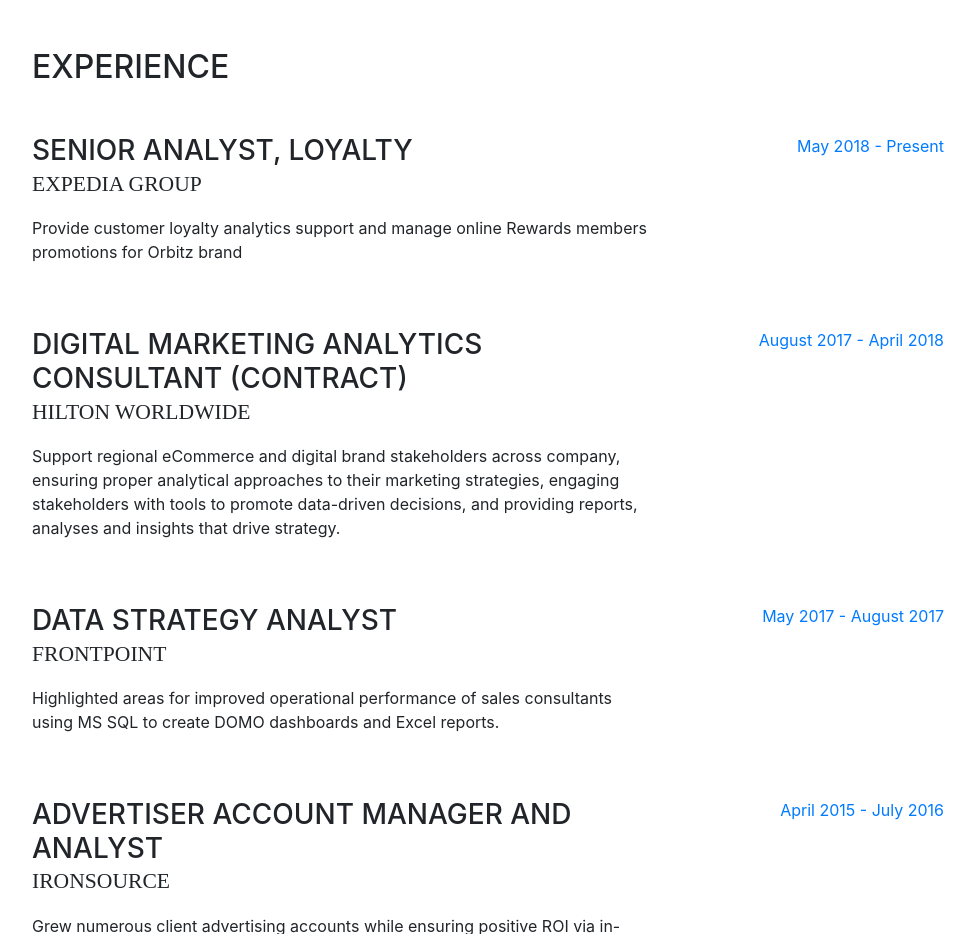
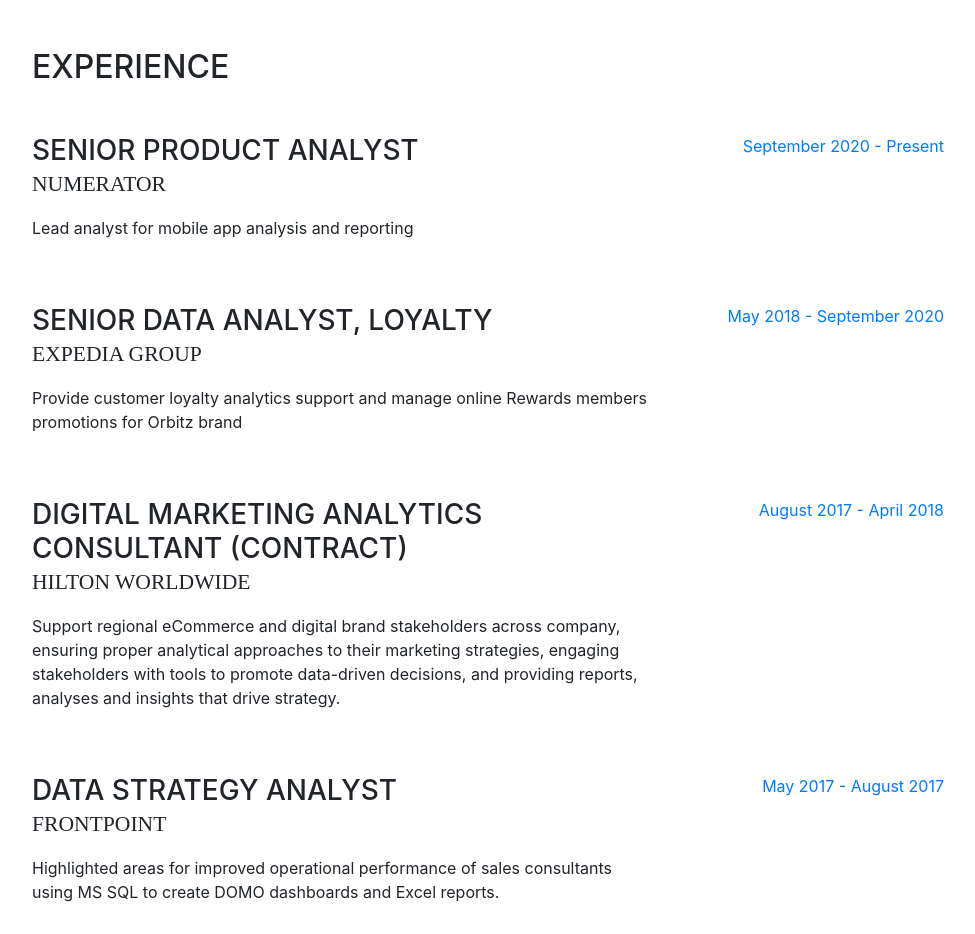
Before and after one commit to abmoreno/abmoreno.github.io, a website with bundled scripts: page index.html in a window 1280 px wide. Shown: the part 800-1734 px from the top of the page, without its empty margins (288-1263 px from the left). Built offline with nearby package versions, Linux system fonts and the light colour scheme; a web font is replaced by a local one.

Commit message:
Update index.html

```diff
--- a/index.html
+++ b/index.html
@@ -112,12 +112,23 @@
 
           <div class="resume-item d-flex flex-column flex-md-row mb-5">
             <div class="resume-content mr-auto">
-              <h3 class="mb-0">Senior Analyst, Loyalty</h3>
+              <h3 class="mb-0">Senior Product Analyst</h3>
+              <div class="subheading mb-3">Numerator</div>
+              <p>Lead analyst for mobile app analysis and reporting</p>
+            </div>
+            <div class="resume-date text-md-right">
+              <span class="text-primary">September 2020 - Present</span>
+            </div>
+          </div>
+
+          <div class="resume-item d-flex flex-column flex-md-row mb-5">
+            <div class="resume-content mr-auto">
+              <h3 class="mb-0">Senior Data Analyst, Loyalty</h3>
               <div class="subheading mb-3">Expedia Group</div>
               <p>Provide customer loyalty analytics support and manage online Rewards members promotions for Orbitz brand</p>
             </div>
             <div class="resume-date text-md-right">
-              <span class="text-primary">May 2018 - Present</span>
+              <span class="text-primary">May 2018 - September 2020</span>
             </div>
           </div>
 
```
